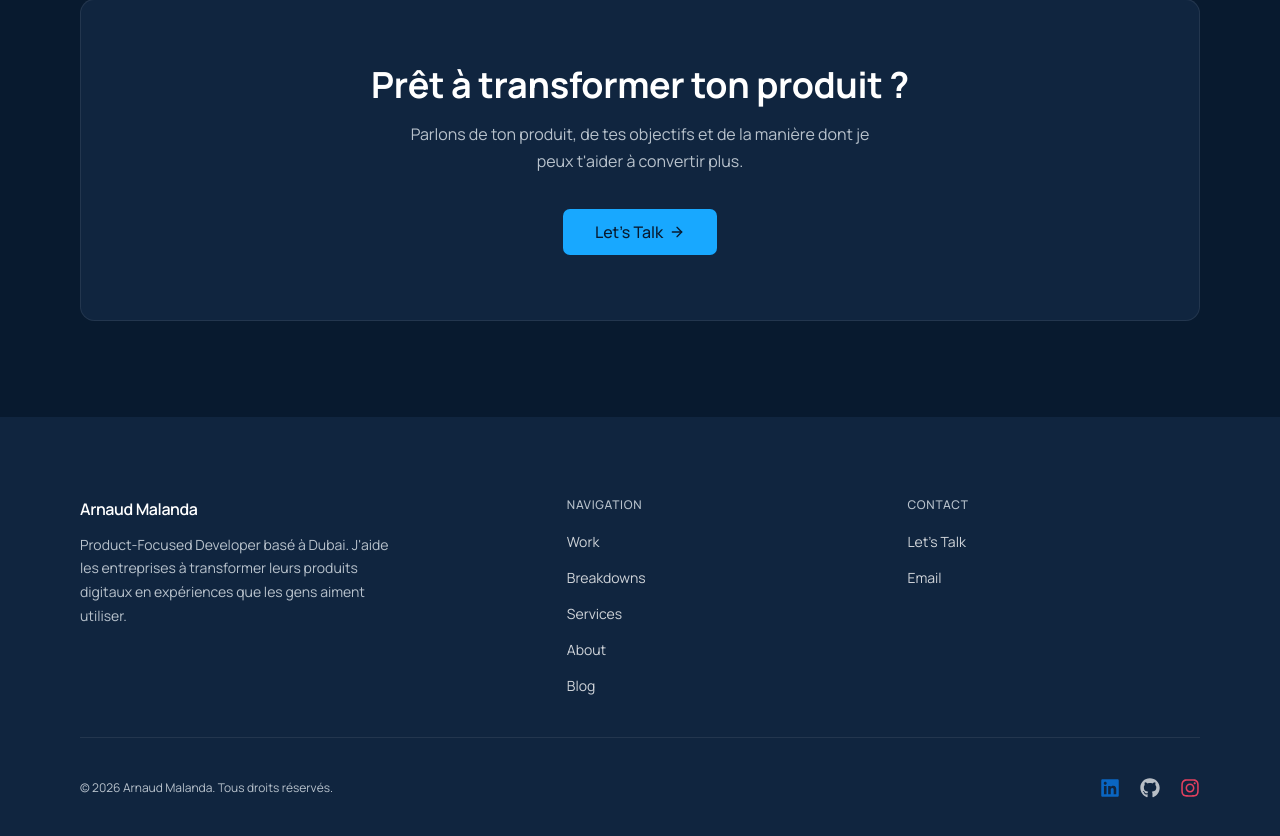
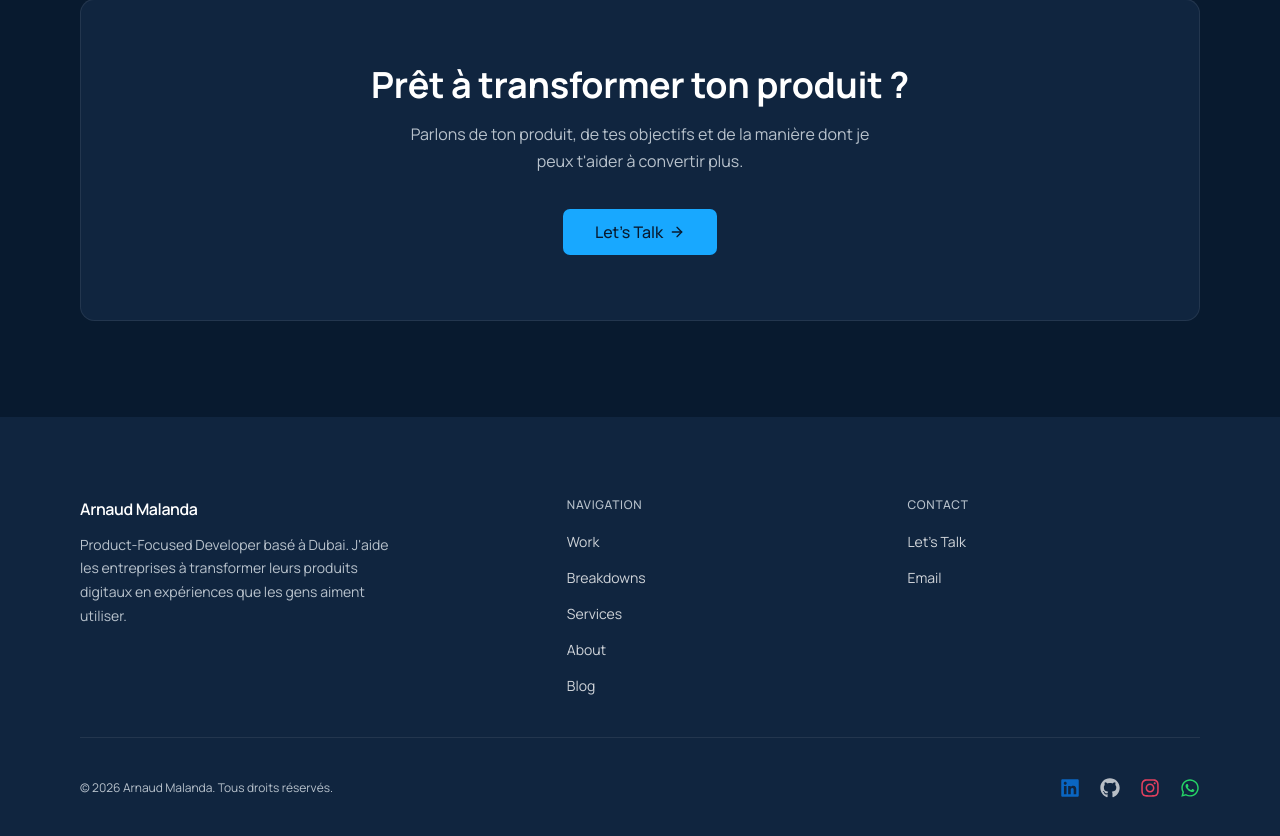
Before and after one commit to Arnaud-bot/arnaud-portfolio, a Next.js app: page / in a window 1280 px wide. Shown: the part 6480-7316 px from the top of the page. Built offline with nearby package versions, Linux system fonts and the light colour scheme.

Commit message:
Add WhatsApp channel link to footer socials
Uses the official WhatsApp green (#25D366). URL is a placeholder
until the real channel link is provided.

```diff
--- a/components/layout/footer.tsx
+++ b/components/layout/footer.tsx
@@ -1,5 +1,5 @@
 import Link from "next/link";
-import { FaLinkedin, FaGithub, FaInstagram } from "react-icons/fa6";
+import { FaLinkedin, FaGithub, FaInstagram, FaWhatsapp } from "react-icons/fa6";
 import { Container } from "@/components/layout/container";
 import { Separator } from "@/components/ui/separator";
 
@@ -27,6 +27,7 @@ const SOCIALS = [
   { href: "https://linkedin.com", label: "LinkedIn", Icon: FaLinkedin, color: "#0A66C2" },
   { href: "https://github.com", label: "GitHub", Icon: FaGithub },
   { href: "https://instagram.com", label: "Instagram", Icon: FaInstagram, color: "#E4405F" },
+  { href: "https://whatsapp.com/channel/", label: "WhatsApp", Icon: FaWhatsapp, color: "#25D366" },
 ];
 
 export function Footer() {
```
